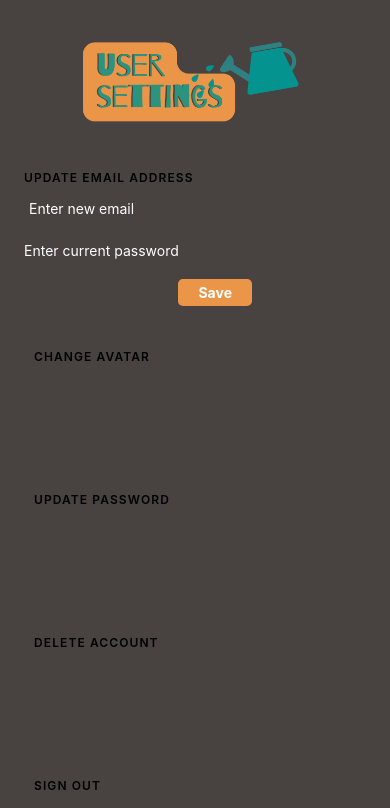
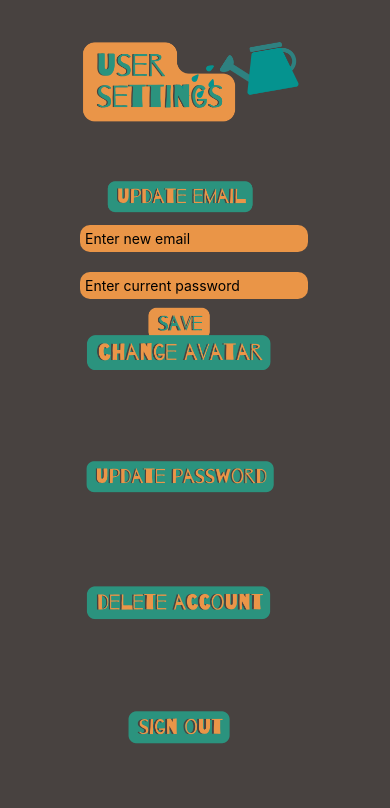
Before and after one commit to Web-Beginnings/shrub-hub, a React Native app: screen /Settings in a window 390 px wide. Shown: the top 808 px of the page. Built offline with nearby package versions, Linux system fonts and the light colour scheme; no server answers.

Commit message:
stylesforsettings

```diff
--- a/src/screens/SettingsScreen/Settings.tsx
+++ b/src/screens/SettingsScreen/Settings.tsx
@@ -3,7 +3,6 @@ import Footer from "../HomeScreen/Components.js/Footer";
 import Header from "../HomeScreen/Components.js/Header";
 import { View, Text, ScrollView, TextInput, TouchableOpacity, Image, Pressable, Alert} from "react-native";
 import styles from "./styles.js";
-
 import {
   getAuth,
   signOut,
@@ -11,19 +10,15 @@ import {
   User,
 } from "firebase/auth";
 import { firebase } from "../../../firebaseConfig";
-
-
 type SettingProps = any;
 const auth = getAuth();
 const avatar =
     "https://images.assetsdelivery.com/compings_v2/asmati/asmati2004/asmati200400435.jpg";
-
 const user: User | any = auth.currentUser;
  const url = avatar;
 const SettingsScreen: React.FC<SettingProps> = ({ navigation }) => {
   const [newEmail, setNewEmail] = useState<string>("");
   const [password, setPassword] = useState<string>("");
-
   const handleSignOut = () => {
     signOut(auth)
       .then(() => {
@@ -59,7 +54,6 @@ const SettingsScreen: React.FC<SettingProps> = ({ navigation }) => {
       ]
     );
   };
-
   function handleUpdateEmail(newEmail: string, password: string) {
     if (user) {
       firebase.auth().onAuthStateChanged((user) => {
@@ -68,7 +62,6 @@ const SettingsScreen: React.FC<SettingProps> = ({ navigation }) => {
             user.email!,
             password
           );
-
           user
             .reauthenticateWithCredential(credential)
             .then(() => {
@@ -77,7 +70,6 @@ const SettingsScreen: React.FC<SettingProps> = ({ navigation }) => {
                 .then(() => {
                   console.log("Email updated successfully")
                   alert("Your email has been successfully updated!");})
-
                 .catch((error: any) => console.log(error));
             })
             .catch((error: any) => console.log(error));
@@ -87,7 +79,6 @@ const SettingsScreen: React.FC<SettingProps> = ({ navigation }) => {
       });
     }
   }
-
   const handleChangePassword = () => {
     const userEmail: string = auth.currentUser?.email ?? "";
     if (!user || !user.email) {
@@ -104,10 +95,8 @@ const SettingsScreen: React.FC<SettingProps> = ({ navigation }) => {
         alert(error);
       });
   };
-
   function handleChangeAvatar(url: string) {
     const user = firebase.auth().currentUser;
-
     if (user) {
       user
         .updateProfile({
@@ -120,20 +109,13 @@ const SettingsScreen: React.FC<SettingProps> = ({ navigation }) => {
         .catch((error) => console.log(error));
     }
   }
-
-
-
-
-
   const settingsOptions = [
-    { title: "Update email address", onPress: handleUpdateEmail },
-    { title: "Change avatar", onPress: handleChangeAvatar},
-    { title: "Update password", onPress: handleChangePassword },
-    { title: "Delete account", onPress: handleDeleteAccount },
-    { title: "Sign out", onPress: handleSignOut },
-
+    { title: "Update email address", onPress: handleUpdateEmail, source: require("../../../assets/UpdateEmailButton.png")  },
+    { title: "Change avatar", onPress: handleChangeAvatar, source: require("../../../assets/ChangeAvatarButton.png") },
+    { title: "Update password", onPress: handleChangePassword, source: require("../../../assets/UpdatePWButton.png") },
+    { title: "Delete account", onPress: handleDeleteAccount, source: require("../../../assets/DeleteAccountButton.png") },
+    { title: "Sign out", onPress: handleSignOut, source: require("../../../assets/SignOutButton.png") },
   ];
-
   return (
     <View style={styles.container}>
        <View>
@@ -143,29 +125,40 @@ const SettingsScreen: React.FC<SettingProps> = ({ navigation }) => {
           />
         </View>
       <ScrollView>
-        {settingsOptions.map(({ title, onPress}) => (
+        {settingsOptions.map(({ title, onPress, source}) => (
           <View key={title} style={styles.section}>
             {title !== "Update email address" ? (
-              <TouchableOpacity
-                key={title}
-                style={styles.sectionHeader}
-                onPress={() => onPress && onPress(newEmail, password) }
-              >
-                <Text style={styles.sectionHeader}>{title}</Text>
-              </TouchableOpacity>
+              <Pressable
+              onPress={() => onPress && onPress(newEmail, password) }
+            >
+              <Image
+                style={styles.Icon}
+                source={source}
+              />
+            </Pressable>
+              // <TouchableOpacity
+              //   key={title}
+              //   style={styles.sectionHeader}
+              //   onPress={() => onPress && onPress(newEmail, password) }
+              // >
+              //   <Text style={styles.sectionHeader}>{title}</Text>
+              // </TouchableOpacity>
             ) : (
               <View style={styles.inputContainer}>
-                <Text
+                 <Image
+                style={styles.Icon}
+                source={require("../../../assets/UpdateEmailButton.png")}
+              />
+                {/* <Text
                   style={{
                     fontSize: 12,
-                    fontWeight: "600",
-                    textTransform: "uppercase",
+                    fontWeight: "600”,
+                    textTransform: "uppercase”,
                     letterSpacing: 1.1,
                   }}
                 >
                   Update email address
-                </Text>
-
+                </Text> */}
                 <View>
                   <TextInput
                     style={styles.textInput}
@@ -179,18 +172,24 @@ const SettingsScreen: React.FC<SettingProps> = ({ navigation }) => {
                     secureTextEntry={true}
                   />
                 </View>
-
                 <View>
-                  <TouchableOpacity
+                <Pressable
+              onPress={() => onPress && onPress(newEmail, password) }
+            >
+              <Image
+                style={styles.saveIcon}
+                source={require("../../../assets/SaveButton.png")}
+              />
+            </Pressable>
+                  {/* <TouchableOpacity
                     style={styles.button}
                     onPress={() => handleUpdateEmail(newEmail, password)}
                   >
                     <Text style={styles.buttonText}>Save</Text>
-                  </TouchableOpacity>
+                  </TouchableOpacity> */}
                 </View>
               </View>
             )}
-
           </View>
         ))}
       </ScrollView>
--- a/src/screens/SettingsScreen/styles.js
+++ b/src/screens/SettingsScreen/styles.js
@@ -1,5 +1,4 @@
 import { StyleSheet } from "react-native";
-
 export default StyleSheet.create({
   container: {
     flex: 1,
@@ -14,10 +13,10 @@ export default StyleSheet.create({
   },
   section: {
     paddingVertical: 40,
-    paddingHorizontal: 24,
+    paddingHorizontal: 80,
     justifyContent: "space-between",
+    alignContent: "center",
     alignItems: "center",
-
     flexDirection: "row",
   },
   sectionHeader: {
@@ -35,35 +34,38 @@ export default StyleSheet.create({
     marginTop: 10,
     marginBottom: 10,
     padding: 5,
-    color: "#ffff",
+    backgroundColor: "#EA9547",
+    borderRadius: 10,
   },
   textInput2: {
     marginTop: 10,
-    marginBottom: 10,
-    color: "#ffff",
-
+    marginBottom: 0,
+    padding: 5,
+    backgroundColor: "#EA9547",
+    borderRadius: 10,
   },
   button: {
     backgroundColor: "#EA9547",
     paddingVertical: 5,
-    padding: 20,
+    padding: 10,
     marginTop: 10,
     borderRadius: 5,
-    alignSelf: 'flex-end',
+    alignSelf: "flex-end",
   },
   buttonText: {
     color: "#ffff",
     fontWeight: "bold",
   },
   Icon: {
-    height: 50,
+    height: 35,
     width: 200,
     paddingRight: 100,
     paddingLeft: 50,
     // paddingVertical: 30,
-    paddingBottom: 50,
+    paddingBottom: 10,
+    // marginBottom: 20,
     // marginLeft: 70,
-    marginTop: 25,
+    marginTop: 10,
   },
   saveIcon: {
     height: 10,
@@ -71,7 +73,7 @@ export default StyleSheet.create({
     // paddingRight: 120,
     paddingLeft: 20,
     // paddingVertical: 30,
-    paddingBottom: 0,
+    paddingBottom: 20,
     paddingTop: 30,
     // marginLeft: 70,
     // marginTop: 25,
```
Also changed, not shown: assets/UpdateEmailButton.png (added).
